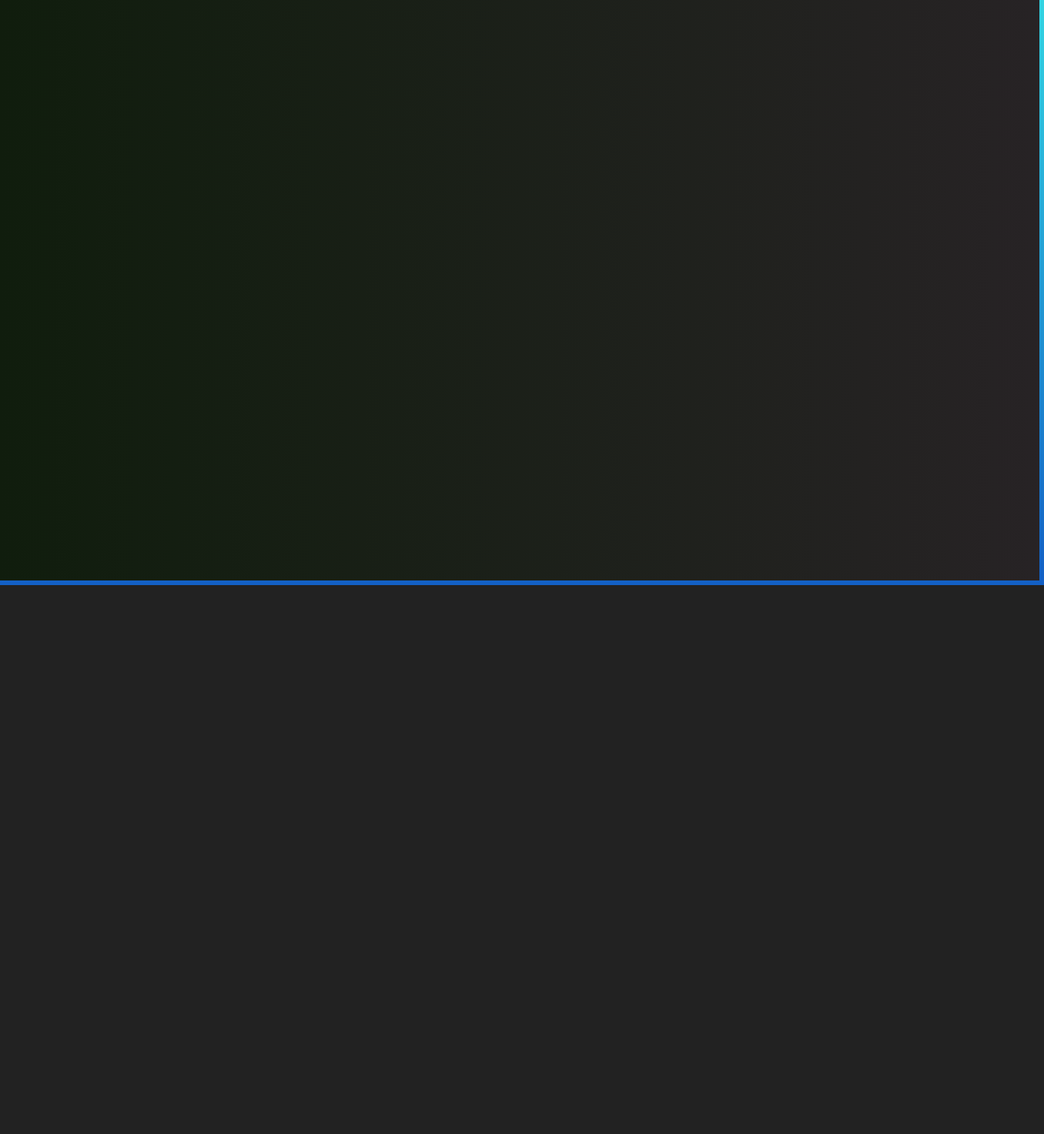
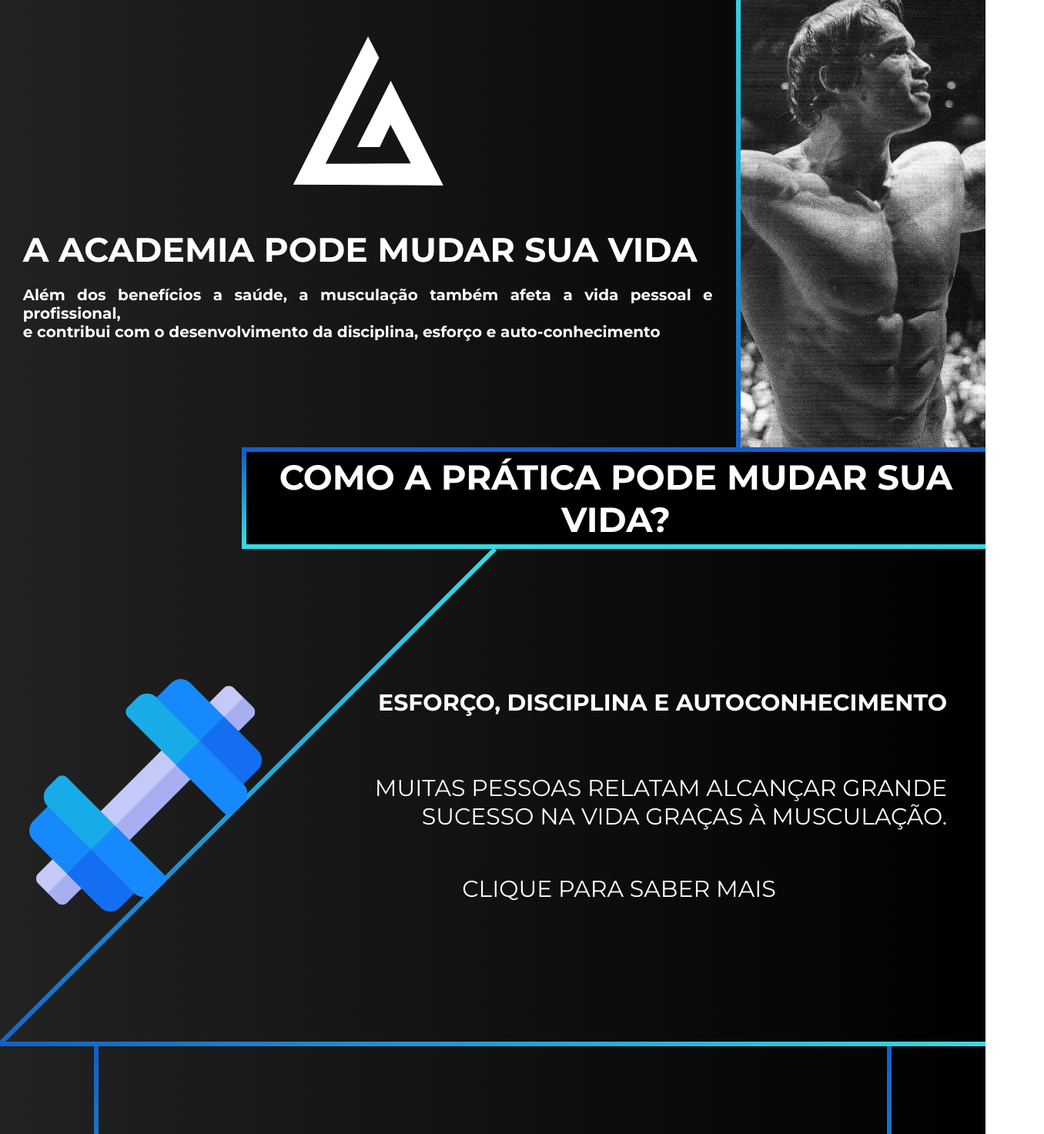
Before and after one commit to jpferraz-git/Projeto-Individual, a website: page Site/index.html in a window 1280 px wide. Shown: the part 147-1620 px from the top of the page at 77% size, 1356 px wide, since content can reach past the window. Before the commit the page ends 907 px from the top, so only its background shows below. Drawn offline with Linux system fonts and the light colour scheme; a web font is replaced by a local one.

Commit message:
Atualizações na home

```diff
--- a/Site/css/css.css
+++ b/Site/css/css.css
@@ -5,21 +5,31 @@
     padding: 0;
 }
 
+html{
+
+    scroll-behavior: smooth;
+}
 body{
 
     font-family: 'Montserrat', 'Playfair Display', 'Raleway';
-    background-color: #222222;
+    background: linear-gradient(to left, #000000, #222222);
+    padding-top: 100px;
 }
 
 header{
 
     background-color: black;
+    top: 0;
+    width: 100%;
     display: flex;
     justify-content: space-between;
     align-items: center;
     border-bottom: 6px solid;
     border-image: linear-gradient(to right, #35dbe4, #1360c5);
     border-image-slice: 1;
+    position: fixed;
+    z-index: 10;
+
 }
 
 
@@ -33,12 +43,9 @@ header img{
 }
 
 header img:hover{
-
     transform: scale(1.15);
 
 }
-
-
 
 header p{
 
@@ -52,7 +59,6 @@ nav {
 }
 
 nav a{
-
     color: white;
     font-family: 'Montserrat';
     font-weight: bold;
@@ -60,13 +66,14 @@ nav a{
     padding: 0px 30px;
     position: relative;
     transition: transform 0.3s;
+    display: inline-block;
 
 }
 
 nav a:hover{
-
     transform: scale(1.15);
 }
+
 
 nav a:last-child{
     border-right: none;
@@ -82,21 +89,253 @@ nav a:not(:last-child)::after{
     bottom:-14px;
     width: 2.5px;
     background:linear-gradient(to bottom,#35dbe4, #1360c5) ;
-    transition: none;
 
 }
 
-.inicio_home{
 
-    width: 1350px;
-    height: 800px;
-    background:linear-gradient(to right, #101d0d, #272325) ;
+.container_home_inicial {
+    width: 100vw;
+    height: 80vh;
     display: flex;
     justify-content: space-between;
     align-items: center;
+
+}
+
+
+.img_home{
+
+    width: 75%;
+    height: 100%;
+    display: flex;
+    flex-direction: column;
+    justify-content: center;
+    align-items: center;
+    text-align: center;
     border-right: 6px solid;
-    border-bottom: 6px solid;
     border-image: linear-gradient(to bottom, #35dbe4, #1360c5);
     border-image-slice: 1;
 
 }
+
+.img_home img{
+
+    width: 23vw;
+
+}
+
+.img_home h5{
+
+    font-family: 'Montserrat';
+    font-size: 44px;
+    color: white;
+}
+
+.texto_inicial{
+
+    display: flex;
+    flex-direction: column;
+    align-items: flex-start;
+    justify-content: center;
+    width: 70vw;
+    padding-bottom: 60px;
+
+}
+
+.texto_inicial h5{
+
+    padding-bottom: 10px;
+    font-family: 'Montserrat';
+
+}
+
+.texto_inicial p{
+
+    font-size: 20px;
+    font-family: 'Montserrat';
+    color: white;
+    text-align: justify;
+    padding-bottom: 40px;
+    padding-top: 10px;
+    font-weight: bold;
+
+}
+
+.texto_inicial a{
+
+    font-size: 20px;
+    font-family: 'Montserrat';
+    font-weight: bold;
+    color: black;
+    text-decoration: none;
+    background-color: white;
+    border: 10px solid #1360c5;
+    border-radius: 40px;
+    display: inline-block;
+    padding: 20px 20px;
+
+}
+
+.texto_inicial a:hover{
+
+    transform: scale(1.15);
+    transition: transform 0.3s;
+}
+
+
+.img_arnold{
+
+    width: 25%;
+    height: 100%;
+    overflow: hidden;
+    position: relative;
+
+}
+.img_arnold img{
+
+    width: 100%;
+    height: 100%;
+    display: block;
+    object-fit: cover;
+
+}
+
+.container_o_que_e{
+
+    width: 100vw;
+    height: 15vh;
+    display: flex;
+    align-items: flex-end;
+
+}
+
+ .card_o_que_e {
+    width: 75%;
+    height: 100%;
+    display: flex;
+    align-items: center;
+    justify-content: center;
+    background-color: #000000;
+    border-left: 6px solid;
+    border-top: 6px solid;
+    border-bottom: 6px solid;
+    border-image: linear-gradient(to bottom, #1360c5, #35dbe4);
+    border-image-slice: 1;
+    margin-left: auto;
+    z-index: 9;
+
+}
+
+.container_o_que_e .card_o_que_e h5{
+
+    font-size: 45px;
+    color: white;
+    text-align: center;
+}
+
+.container_oque{
+
+    width: 100vw;
+    height: 80vh;
+    display: flex;
+    flex-direction: row;
+    position: relative;
+    border-image: linear-gradient(to right, #1360c5, #35dbe4);
+    border-image-slice: 1;
+
+}
+
+
+.container_oque::after{
+    content: "";
+    position: absolute;
+    top: 0;
+    left: 50%;
+    width: 6px;
+    height: 150%;
+    background: linear-gradient(to top, #1360c5, #35dbe4);
+    transform: rotate(45deg);
+    transform-origin: top;
+    z-index: -1;
+
+}
+
+.container_oque #imagem{
+    width: 30%;
+    display: flex;
+    justify-content: center;
+    align-items: center;
+
+}
+
+.container_oque #imagem img{
+    width: 80%;
+
+}
+.container_oque #texto{
+
+    width: 70%;
+    height: 100%;
+    display: flex;
+    flex-direction: column;
+    justify-content: center;
+    align-items: center;
+    text-align: right;
+    padding-right: 20px;
+
+}
+
+.container_oque #texto p{
+
+    font-size: 30px;
+    color: white;
+    padding-right: 30px;
+
+}
+
+.container_oque #texto a{
+
+    font-size: 30px;
+    color: white;
+    padding-right: 30px;
+
+}
+
+.container_pilares{
+
+    width: 100vw;
+    height: 90vh;
+    background: linear-gradient(to right, #222222, #000000);
+    display: flex;
+    flex-direction: column;
+    justify-content: center;
+    align-items: center;
+    border-top: 6px solid;
+    border-image: linear-gradient(to right, #1360c5, #35dbe4);;
+    border-image-slice: 1;
+    z-index: 2;
+}
+
+.container_pilares #conteudo {
+    width: 80%;
+    height: 100%;
+    display: flex;
+    flex-direction: column;
+    justify-content: center;
+    align-items: center;
+    border-left: 6px solid;
+    border-right: 6px solid;
+    border-image: linear-gradient(to bottom, #1360c5, #35dbe4);
+    border-image-slice: 1;
+}
+
+.container_pilares #triangulo img{
+
+    width: 25%;
+}
+
+.container_relatos {
+
+    width: 100%;
+    height: 80%;
+}
--- a/Site/index.html
+++ b/Site/index.html
@@ -28,10 +28,64 @@
 
     </header>
 
+    <div class="container_home_inicial">
+    <div class="img_home">
+        <img src="./assets/logo_branca.png">
 
-    <div class="inicio_home">
+        <div class="texto_inicial">
+            <h5>A ACADEMIA PODE MUDAR SUA VIDA </h5>
+            <p>Além dos benefícios a saúde, a musculação também afeta a vida
+            pessoal e profissional, <br> e contribui com o desenvolvimento da
+            disciplina, esforço e auto-conhecimento</p>
+
+        </div>
+    </div>
+    <div class="img_arnold">
+        <img src="assets/5034011.jpg" alt="arnold">
+
+    </div>
+    </div>
+
+    <div class="container_o_que_e">
+    <div class="card_o_que_e">
+        <h5>COMO A PRÁTICA PODE MUDAR SUA VIDA?</h5>
+
+    </div>
+    </div>
+
+    <div class="container_oque">
+        <div id="imagem">
+            <img src="./assets/dumbbell.png">
+        </div>
+
+        <div id="texto">
+            <p> <b>ESFORÇO, DISCIPLINA E AUTOCONHECIMENTO</b> <br> <br> <br>
+                MUITAS PESSOAS RELATAM ALCANÇAR GRANDE SUCESSO NA VIDA GRAÇAS À MUSCULAÇÃO. </p>
+                 <br><br><br>
+
+            <a>CLIQUE PARA SABER MAIS</a>
+        </div>
+        </div>
 
 
+    <div class="container_pilares">
+        <div id="conteudo">
+
+            <div id="esforco">
+            </div>
+            <div id="triangulo">
+                <img src="./assets/logo_branca.png">
+            </div>
+            <div id="disciplina">
+            </div>
+            <div id="autoconhecimento"></div>
+        </div>
+
+    </div>
+    <div class="container_relatos">
+        <div id="relatos">
+
+        </div>
 
     </div>
 
```
Also changed, not shown: ideia_tabela.txt (added, +12 -0 lines), Site/assets/5034011.jpg (added), Site/assets/6af50262eebc34c67b01313e0293d3e2.jpg (added), Site/assets/arnold_home.jpg (added), Site/assets/arnold_teste2.jpg (added), Site/assets/dumbbell.png (added), 5 other files.
